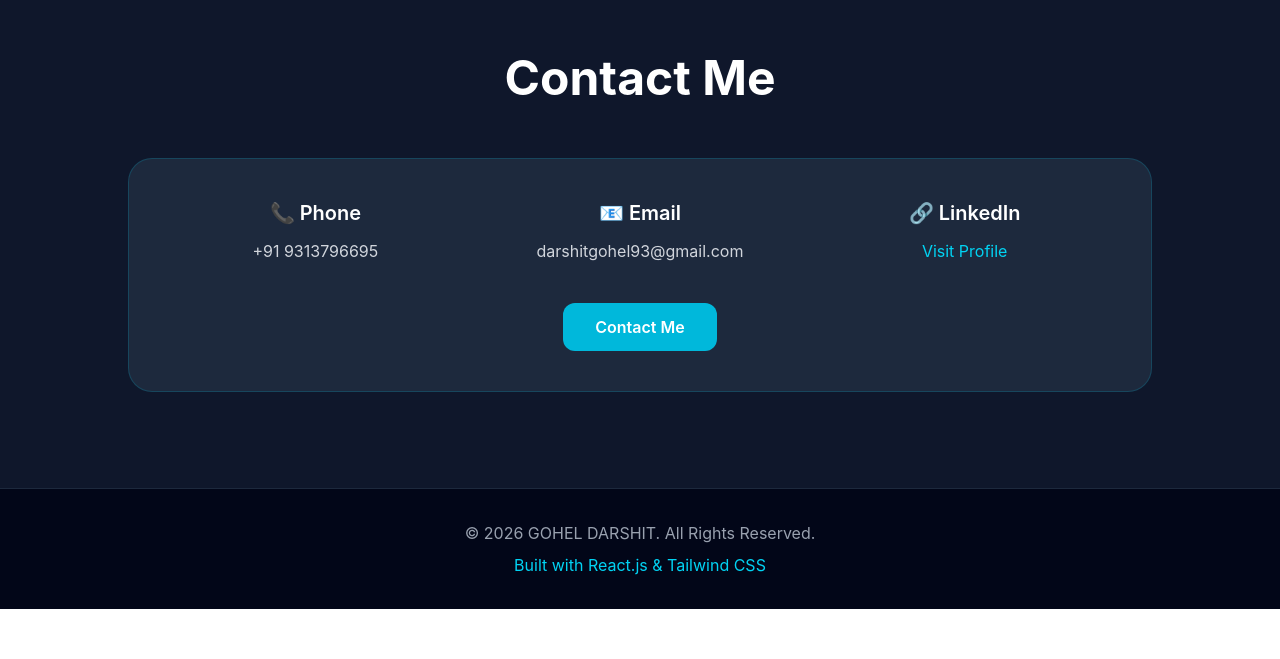
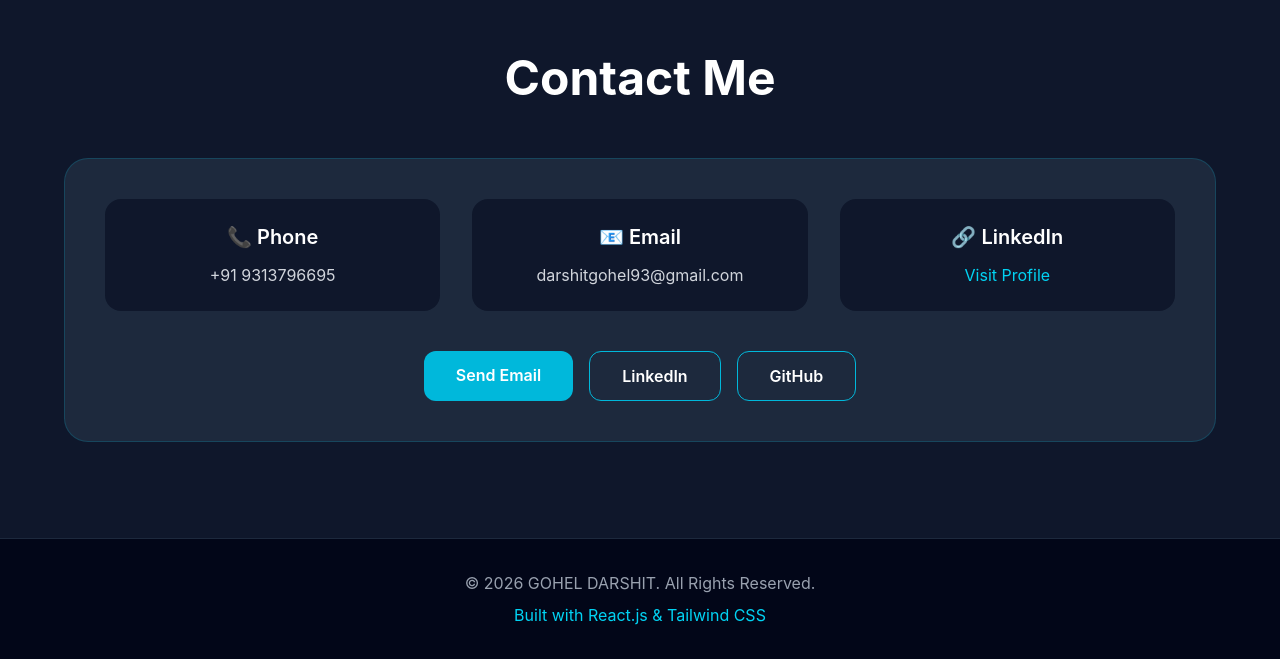
Before and after one commit to Darshit59/darshit-portfolio, a React (Vite) app: page / in a window 1280 px wide. Shown: the part 5424-6083 px from the top of the page. Before the commit the page ends 6033 px from the top, so only its background shows below. Built offline with nearby package versions, Linux system fonts and the light colour scheme.

Commit message:
Updated Contact Section

```diff
--- a/src/components/Contact.jsx
+++ b/src/components/Contact.jsx
@@ -4,7 +4,7 @@ function Contact() {
       id="contact"
       className="py-24 px-6 bg-slate-900"
     >
-      <div className="max-w-5xl mx-auto">
+      <div className="max-w-6xl mx-auto">
 
         <h2 className="text-5xl font-bold text-center mb-14">
           Contact Me
@@ -12,9 +12,10 @@ function Contact() {
 
         <div className="bg-slate-800 border border-cyan-500/20 rounded-3xl p-10">
 
-          <div className="grid md:grid-cols-3 gap-8 text-center">
+          <div className="grid md:grid-cols-3 gap-8">
 
-            <div>
+            {/* Phone */}
+            <div className="bg-slate-900 rounded-2xl p-6 text-center">
               <h3 className="text-xl font-semibold mb-3">
                 📞 Phone
               </h3>
@@ -24,7 +25,8 @@ function Contact() {
               </p>
             </div>
 
-            <div>
+            {/* Email */}
+            <div className="bg-slate-900 rounded-2xl p-6 text-center">
               <h3 className="text-xl font-semibold mb-3">
                 📧 Email
               </h3>
@@ -34,7 +36,8 @@ function Contact() {
               </p>
             </div>
 
-            <div>
+            {/* LinkedIn */}
+            <div className="bg-slate-900 rounded-2xl p-6 text-center">
               <h3 className="text-xl font-semibold mb-3">
                 🔗 LinkedIn
               </h3>
@@ -51,21 +54,33 @@ function Contact() {
 
           </div>
 
-          <div className="flex justify-center mt-10">
+          <div className="flex flex-col sm:flex-row justify-center gap-4 mt-10">
+
             <a
               href="mailto:darshitgohel93@gmail.com"
-              className="
-              bg-cyan-500
-              px-8
-              py-3
-              rounded-xl
-              font-semibold
-              hover:bg-cyan-600
-              transition
-              "
+              className="bg-cyan-500 hover:bg-cyan-600 px-8 py-3 rounded-xl font-semibold text-center transition"
             >
-              Contact Me
+              Send Email
             </a>
+
+            <a
+              href="https://www.linkedin.com/in/darshit-gohel-9a170725a/"
+              target="_blank"
+              rel="noreferrer"
+              className="border border-cyan-500 hover:bg-cyan-500/10 px-8 py-3 rounded-xl font-semibold text-center transition"
+            >
+              LinkedIn
+            </a>
+
+            <a
+              href="https://github.com/Darshit59"
+              target="_blank"
+              rel="noreferrer"
+              className="border border-cyan-500 hover:bg-cyan-500/10 px-8 py-3 rounded-xl font-semibold text-center transition"
+            >
+              GitHub
+            </a>
+
           </div>
 
         </div>
```
